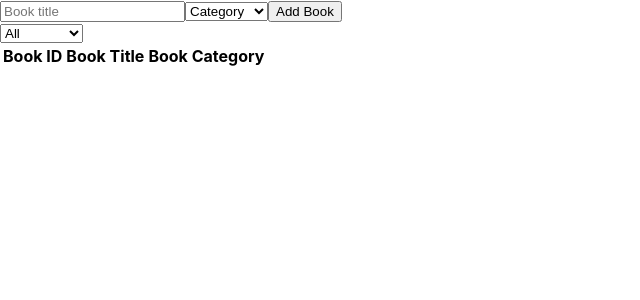
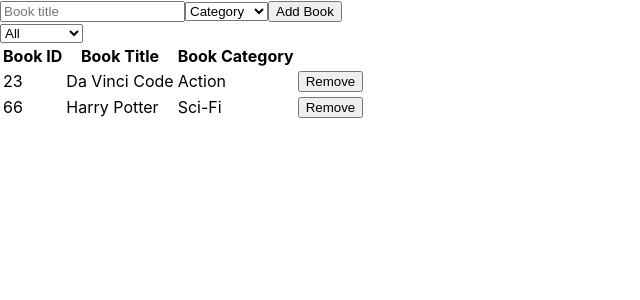
Before and after one commit to Miguelus373/Redux-Book-Store, a React (Create React App) app: page / in a window 1280 px wide. Shown: the top 300 px of the page, without its empty margins (0-640 px from the left). Built offline with nearby package versions, Linux system fonts and the light colour scheme.

Commit message:
Check the  conditional method

```diff
--- a/src/containers/BooksList.js
+++ b/src/containers/BooksList.js
@@ -24,7 +24,7 @@ class BooksList extends React.Component {
 
   bookFilter(filter) {
     const { books } = this.props;
-    if (filter === 'ALL') {
+    if (filter === 'All') {
       return books;
     }
     return books.filter(({ category }) => category === filter);
```
